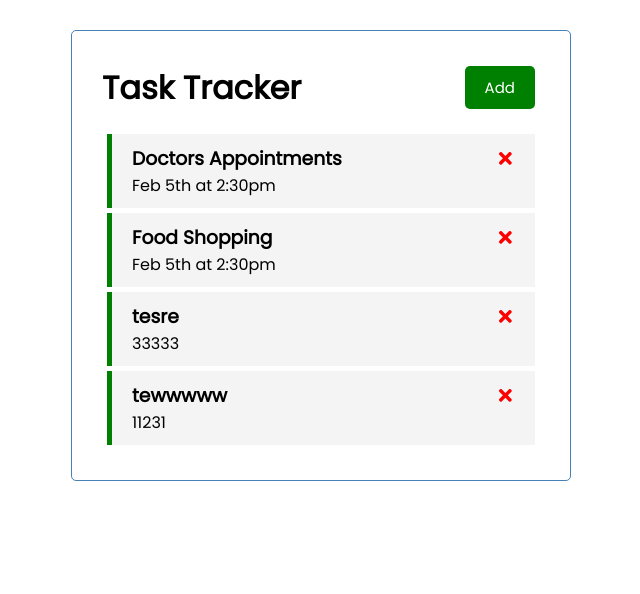
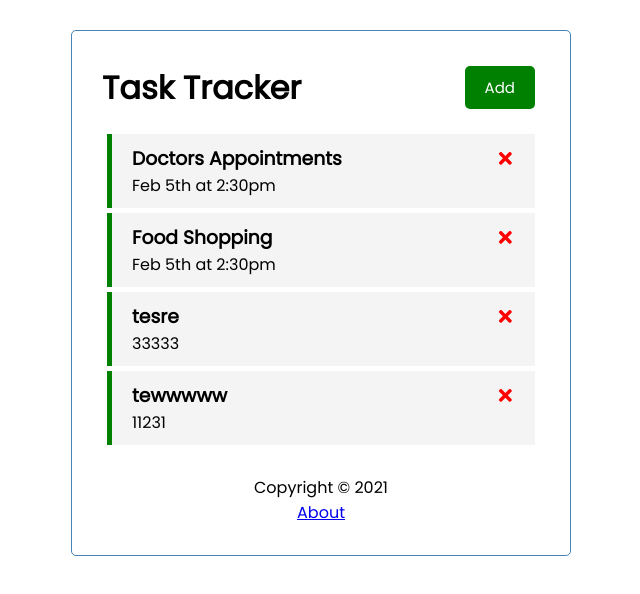
Before and after one commit to sandromiranda/react-task-tracker, a React (Create React App) app: page / in a window 1280 px wide. Shown: the top 594 px of the page, without its empty margins (319-959 px from the left). Built offline with nearby package versions, Linux system fonts and the light colour scheme; data requests are answered from the project's data file.

Commit message:
added Footer.js

```diff
--- a/package.json
+++ b/package.json
@@ -10,6 +10,7 @@
     "react": "^17.0.2",
     "react-dom": "^17.0.2",
     "react-icons": "^4.2.0",
+    "react-router-dom": "^5.2.0",
     "react-scripts": "4.0.3",
     "web-vitals": "^1.1.2"
   },
--- a/src/App.js
+++ b/src/App.js
@@ -1,5 +1,6 @@
 import { useState, useEffect } from 'react'
 import Header from './components/Header'
+import Footer from './components/Footer'
 import Tasks from './components/Tasks'
 import AddTask from './components/AddTask'
 
@@ -95,6 +96,7 @@
       <Header onAdd={() => setShowAddTask(!showAddTask)} showAdd={showAddTask} />
       {showAddTask && <AddTask onAdd={addTask} />}
       {tasks.length > 0 ? <Tasks tasks={tasks} onDelete={deleteTask} onToggle={toggleReminder} /> : 'No tasks to show'}
+      <Footer />
     </div>
   )
 }
--- /dev/null
+++ b/src/components/Footer.js
@@ -0,0 +1,10 @@
+const Footer = () => {
+    return (
+        <footer>
+            <p>Copyright &copy; 2021</p>
+            <a href="/about">About</a>
+        </footer>
+    )
+}
+
+export default Footer
```
Also changed, not shown: src/components/About.js (added), 1 other file (tests, documents, lock files or other folders).
